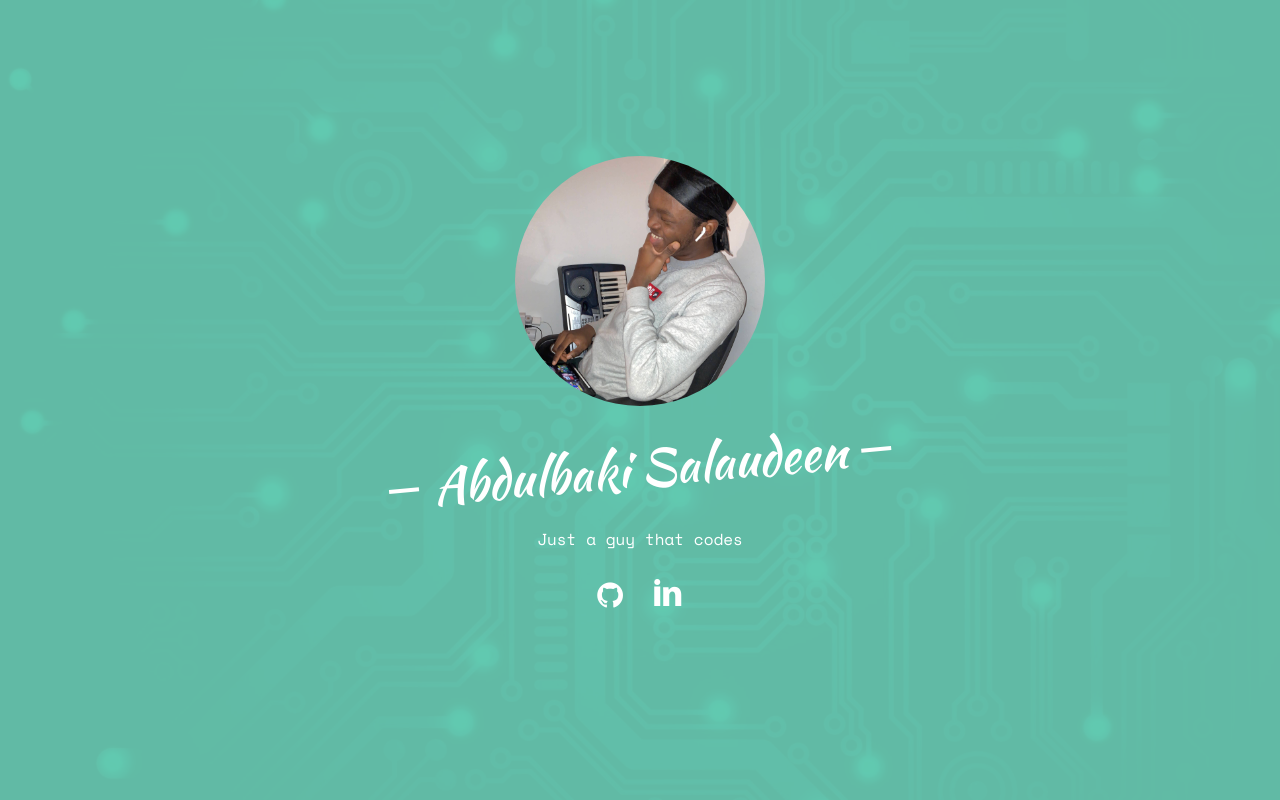
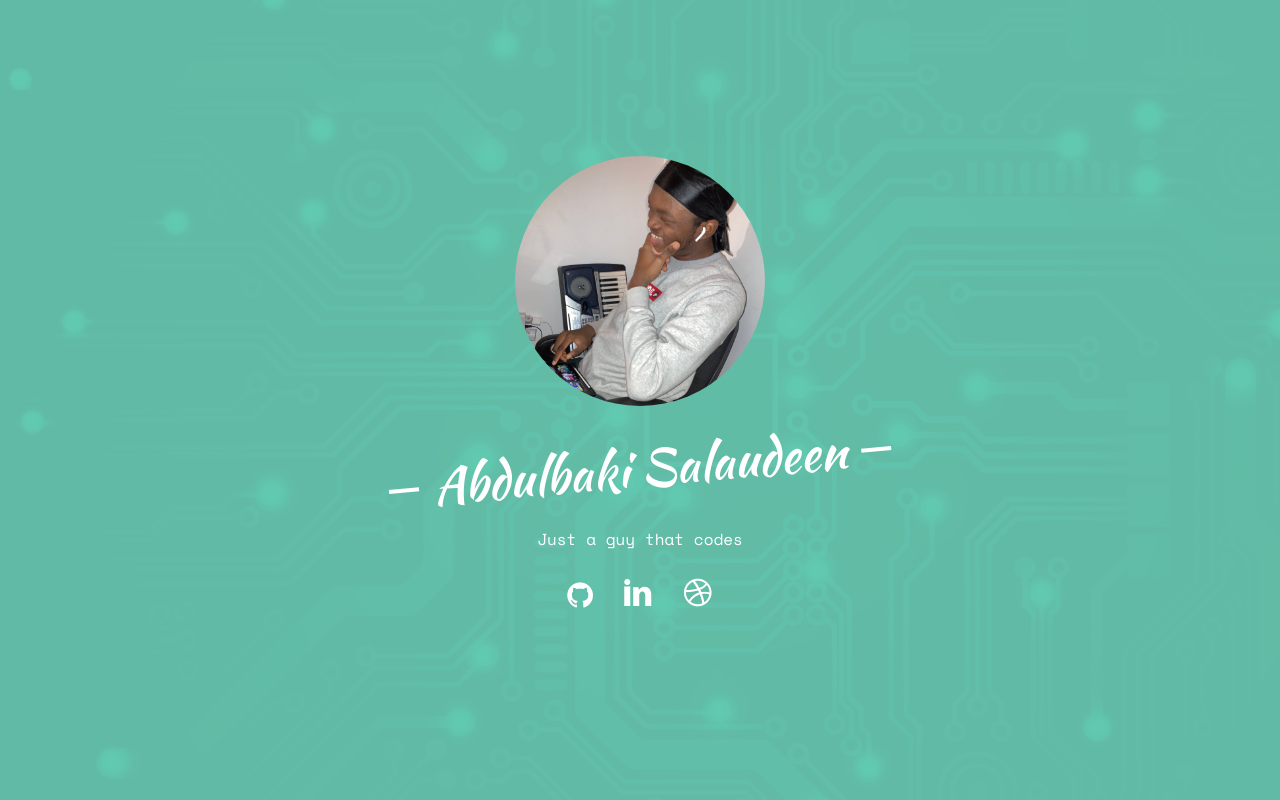
Before and after one commit to IbnBaqqi/portfolio, a plain HTML site: page index.html in a window 1280 px wide. Shown: the top 800 px of the page. Drawn offline with nearby package versions, Linux system fonts and the light colour scheme; some packages are replaced by stand-ins of ours; no server answers; files whose address does not match are found by name.

Commit message:
Update index.html

```diff
--- a/index.html
+++ b/index.html
@@ -64,7 +64,7 @@
 									<link rel="stylesheet" href="https://maxcdn.bootstrapcdn.com/font-awesome/4.4.0/css/font-awesome.min.css">
 									<li><a href = "https://github.com/IbnBaqqi"><i class="fa fa-github"></i></a></li>
 									<li><a href="https://www.linkedin.com/in/abdulbaki-salaudeen-354238235/"><i class="icon-linkedin2"></i></a></li>
-									<!-- <li><a href="./Oliver_Wu_Resume.pdf" download><i class="icon-dribbble2"></i></a></li> -->
+									<li><a href="./Abdulbaki_Resume.pdf" download><i class="icon-dribbble2"></i></a></li>
 
 								</ul>
 							</p>
```
